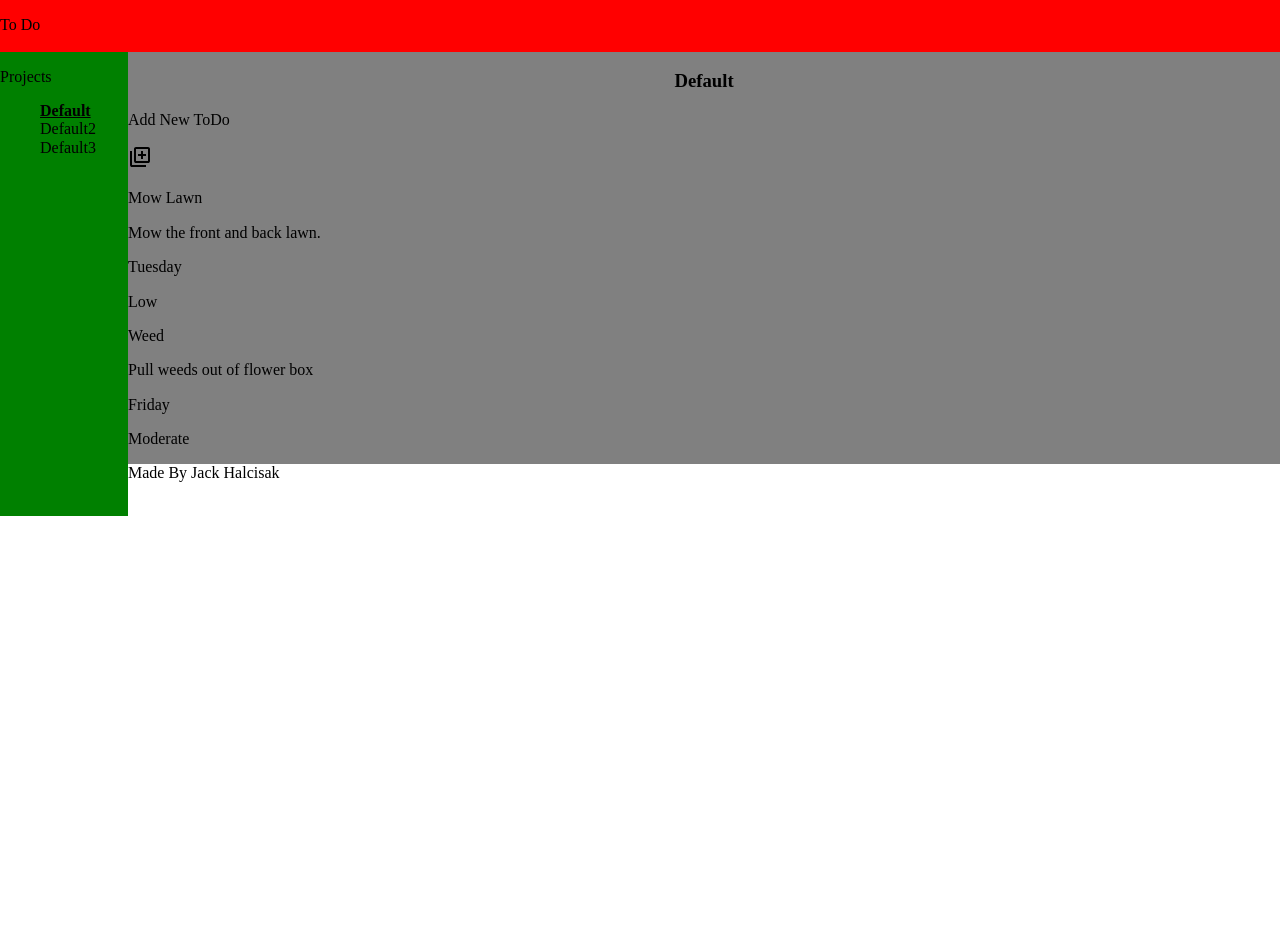
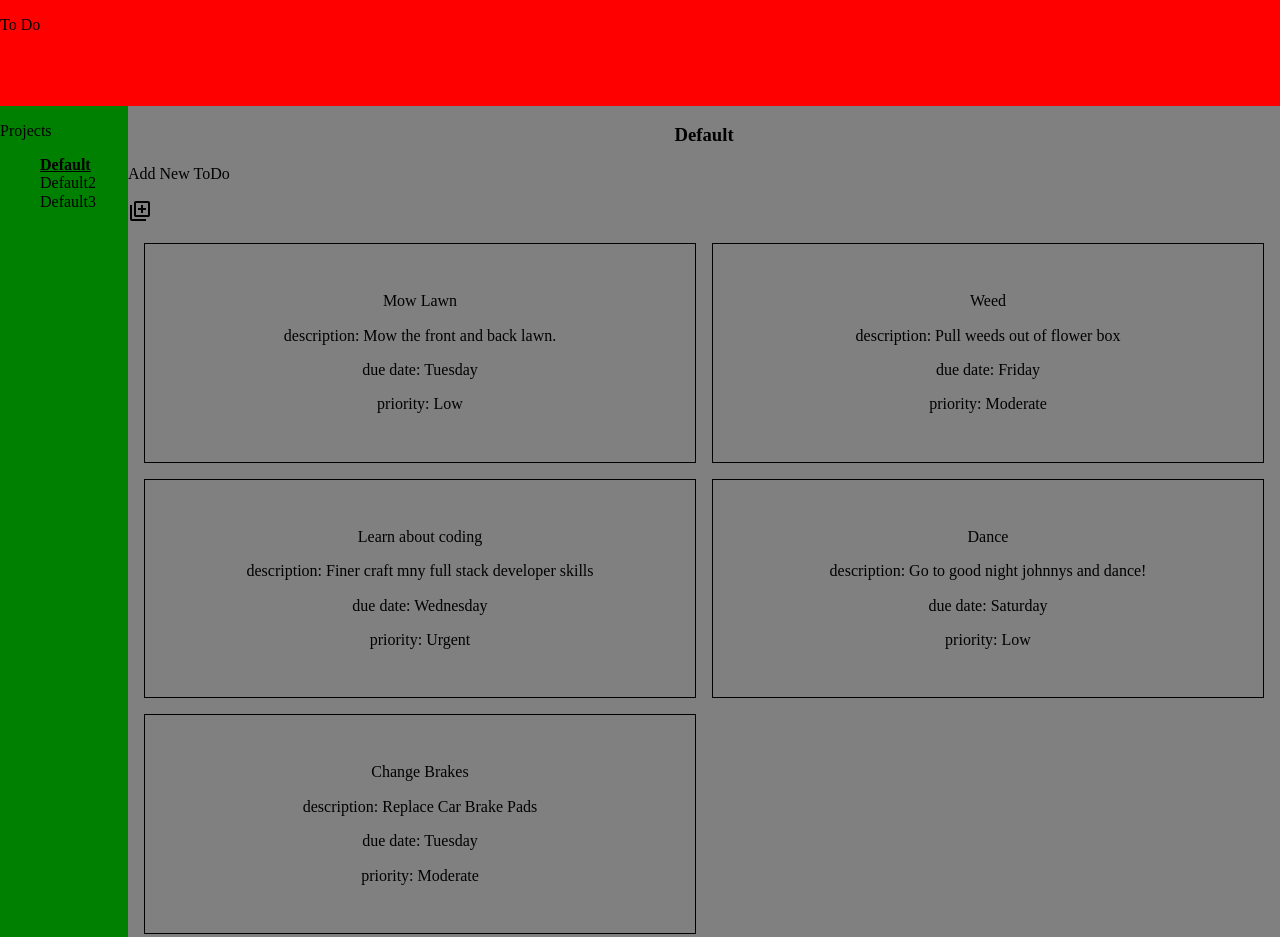
Before and after one commit to hackezar/todo, a website built with webpack: page dist/index.html in a window 1280 px wide. Shown: the top 937 px of the page. Before the commit the page ends 800 px from the top, so only its background shows below. Built offline with nearby package versions, Linux system fonts and the light colour scheme.

Commit message:
V  0.7
Add new todo works

```diff
--- a/src/createProjectArray.js
+++ b/src/createProjectArray.js
@@ -14,6 +14,24 @@ export function createProjectArray() {
                     title : "Weed",
                     description: "Pull weeds out of flower box",
                     dueDate: "Friday",
+                    priority: "Moderate"
+                },
+                {
+                    title : "Learn about coding",
+                    description: "Finer craft mny full stack developer skills",
+                    dueDate: "Wednesday",
+                    priority: "Urgent"
+                },
+                {
+                    title : "Dance",
+                    description: "Go to good night johnnys and dance!",
+                    dueDate: "Saturday",
+                    priority: "Low"
+                },
+                {
+                    title : "Change Brakes",
+                    description: "Replace Car Brake Pads",
+                    dueDate: "Tuesday",
                     priority: "Moderate"
                 }
             ]
--- a/src/renderMain.js
+++ b/src/renderMain.js
@@ -36,16 +36,16 @@ export function updateMain(updatedProject) {
         todoContainer.setAttribute('class', 'todoContainer');
         let todoTitle = document.createElement('p');
         todoTitle.setAttribute('class', 'todoInfo');
-        todoTitle.innerHTML = title;
+        todoTitle.innerHTML = `${title}`;
         let todoDescription = document.createElement('p');
         todoDescription.setAttribute('class', 'todoInfo');
-        todoDescription.innerHTML = description;
+        todoDescription.innerHTML = `description: ${description}`;
         let todoDueDate = document.createElement('p');
         todoDueDate.setAttribute('class', 'todoInfo');
-        todoDueDate.innerHTML = dueDate;
+        todoDueDate.innerHTML = `due date: ${dueDate}`;
         let todoPriority = document.createElement('p');
         todoPriority.setAttribute('class', 'todoInfo');
-        todoPriority.innerHTML = priority;
+        todoPriority.innerHTML = `priority: ${priority}`;
         todoContainer.appendChild(todoTitle);
         todoContainer.appendChild(todoDescription);
         todoContainer.appendChild(todoDueDate);
--- a/src/renderNewToDoForm.js
+++ b/src/renderNewToDoForm.js
@@ -99,10 +99,17 @@ export function renderDialog() {
             let updatedProject = addToDoData(selectedProject);
             console.log(updatedProject);
             updateMain(updatedProject);
+            removeDialog();
             return projects;
         }));
         form.appendChild(submitBtn);
     };
+
+    function removeDialog() {
+        const dialog = document.getElementById('dialog');
+        dialog.remove();
+        return;
+    }
     createDialog();
     const form = document.getElementById('todoForm');
     createTitleInput();
--- a/src/styles.css
+++ b/src/styles.css
@@ -1,3 +1,8 @@
+/*variables */
+:root{
+    --shadow: 0 1px 6px rgba(0, 0, 0, 0.12), 0 1px 4px rgba(0, 0, 0, 0.24);
+    }
+
 body {
     display: grid;
     grid-template-columns: 1fr 9fr;
@@ -48,3 +53,17 @@ body {
 #newToDoButton, #dialogCloseBtn, #dialogSubmitBtn {
     cursor: pointer;
 }
+
+#mainContainer {
+    display: grid;
+    grid-template-columns: repeat(auto-fit, minmax(400px, 1fr));
+    grid-template-rows: 1fr;
+    padding: 1rem;
+    gap: 1rem;
+}
+
+.todoContainer {
+    border: 1px solid black;
+    text-align: center;
+    padding: 2rem;
+}
```
Also changed, not shown: dist/bundle.js.
